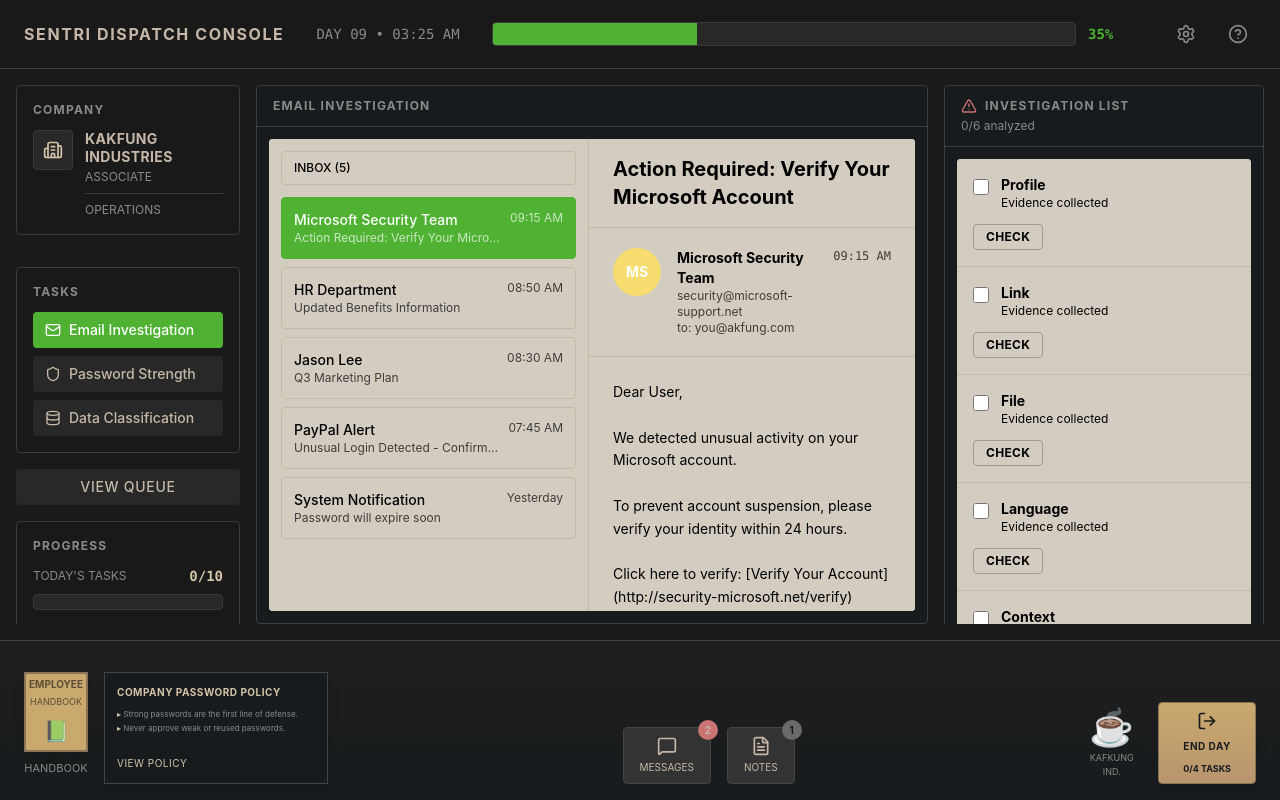
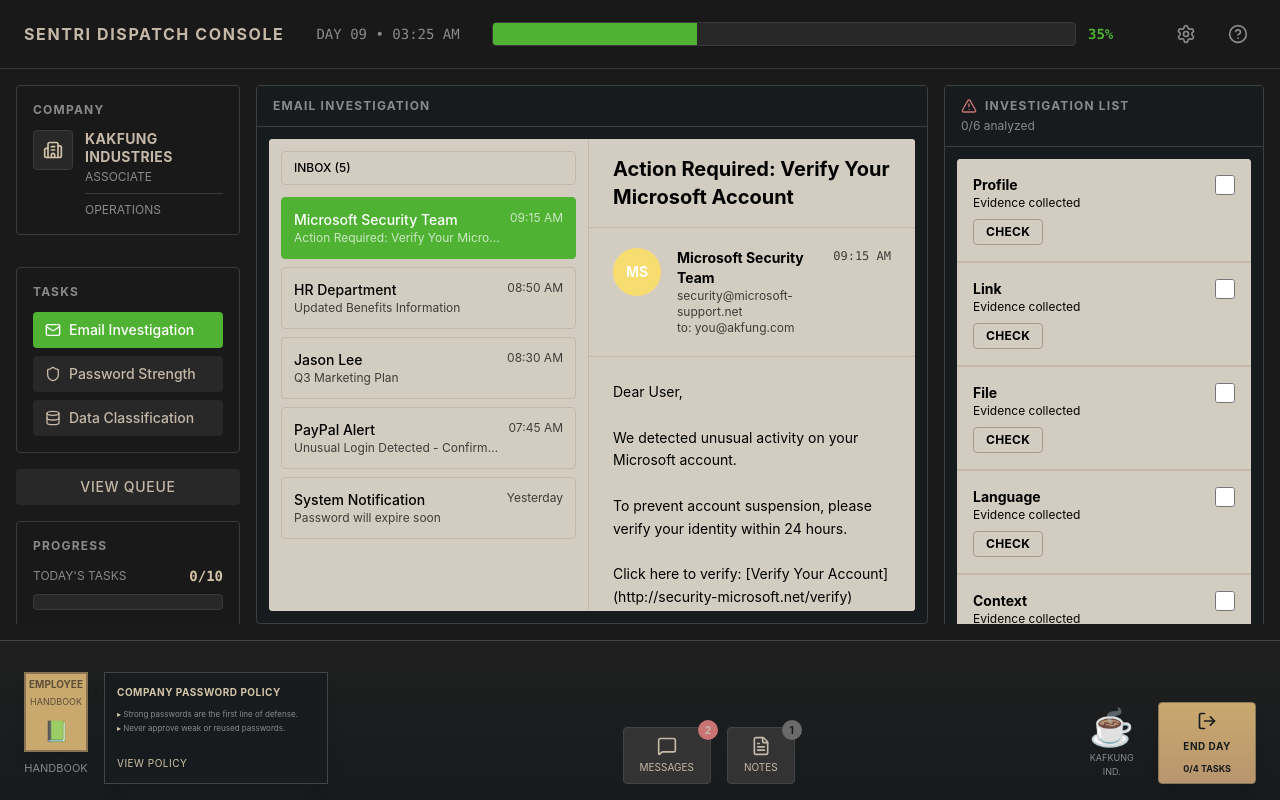
Before and after one commit to wembyirving1101/Deploy-a-sentri, a Next.js app: page / in a window 1280 px wide. Built offline with nearby package versions, Linux system fonts and the light colour scheme.

Commit message:
feat: enhance InvestigationPanel with new check button and layout adjustments
Co-authored-by: wembyirving1101 <218600463+wembyirving1101@users.noreply.github.com>

```diff
--- a/components/InvestigationPanel.tsx
+++ b/components/InvestigationPanel.tsx
@@ -38,27 +38,25 @@ export default function InvestigationPanel({
           {investigationList.map((item, index) => (
             <div
               key={item.id}
-              className={`bg-[#d3cdc1] p-4 ${index !== investigationList.length - 1 ? 'border-b border-[#c5b8a8]' : ''}`}
+              className={`bg-[#d3cdc1] p-4 flex items-start justify-between gap-3 ${index !== investigationList.length - 1 ? 'border-b-2 border-[#c5b8a8]' : ''}`}
             >
-              <div className="flex items-start justify-between gap-3 mb-3">
-                <div className="flex items-start gap-3 flex-1">
-                  <input
-                    type="checkbox"
-                    checked={item.checked}
-                    onChange={() => onCheckboxChange?.(item.id)}
-                    className="w-4 h-4 mt-1 cursor-pointer"
-                  />
               <div className="flex-1 min-w-0">
                 <p className="text-sm font-bold text-[#000000]">{item.label}</p>
                 {item.hasEvidence && (
                   <p className="text-xs text-[#000000]">Evidence collected</p>
                 )}
-                  </div>
-                </div>
-              </div>
-              <button className="py-1 px-3 rounded font-bold text-xs uppercase tracking-wide transition-colors bg-[#d3cdc1] text-[#000000] border border-[#a89a8a] hover:bg-[#cbc0b5]">
+                <button className="mt-2 py-1 px-3 rounded font-bold text-xs uppercase tracking-wide transition-colors bg-[#d3cdc1] text-[#000000] border border-[#a89a8a] hover:bg-[#cbc0b5]">
                   Check
                 </button>
+              </div>
+              <div className="flex-shrink-0">
+                <input
+                  type="checkbox"
+                  checked={item.checked}
+                  onChange={() => onCheckboxChange?.(item.id)}
+                  className="w-5 h-5 cursor-pointer bg-[#c1b5a8] border-2 border-[#a89a8a]"
+                />
+              </div>
             </div>
           ))}
         </div>
```
Lines whose indentation alone changed are shown as unchanged.
